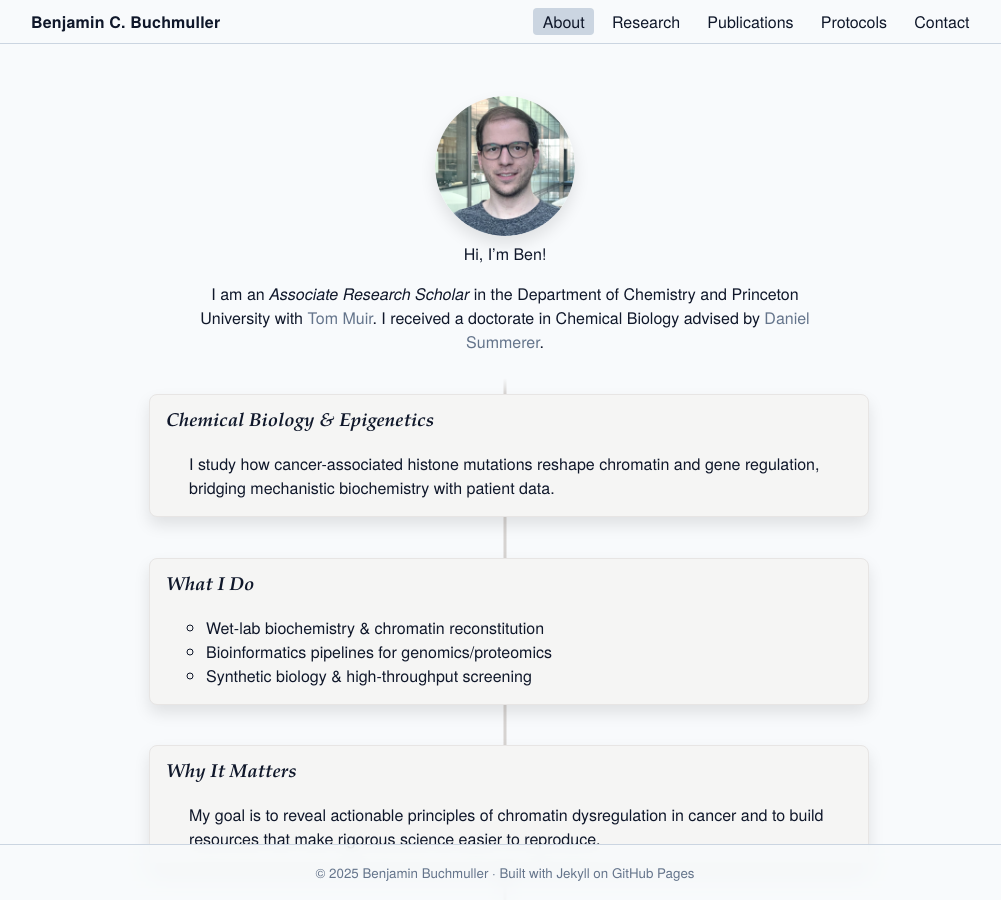
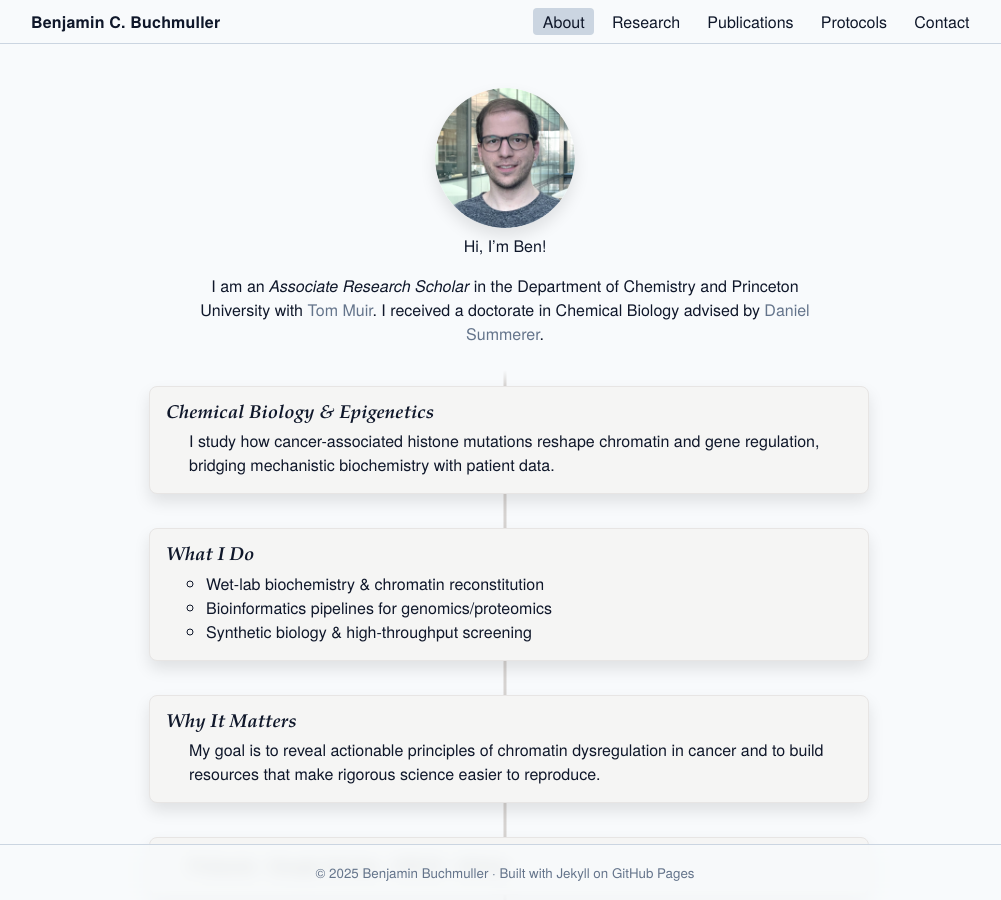
Before and after one commit to benjbuch/benjbuch.github.io, a Jekyll site: the page built from index.html, in a window 1280 px wide and 900 px high. Shown: the whole window, without its empty margins (135-1136 px from the left). Built offline with Jekyll 4.4.1, drawn with Linux system fonts in a browser that asks for light colours.

Commit message:
Refine vertical spacing

```diff
--- a/_sass/_base.scss
+++ b/_sass/_base.scss
@@ -201,7 +201,7 @@ section {
 .hero {
 	border: none;
 	box-shadow: none;
-	padding: var(--pad-l) 0;
+	padding: var(--pad-m) 0;
 	background: none;
 	text-align: center;
 }
@@ -225,6 +225,7 @@ section {
 	border-radius: 90%;
 	box-shadow: var(--shadow);
 	height: #{$portrait-w};
+	margin: 0 auto #{space-s};
 	object-fit: cover;
 	overflow: hidden;
 	width: #{$portrait-w};
--- a/_sass/_bio.scss
+++ b/_sass/_bio.scss
@@ -12,16 +12,17 @@
 
 .bio-card h3 {
 	margin-top: 0;
+	margin-bottom: var(--pad-s);
 }
 
 .bio-centerline {
 	// Vertical spacing between items
 	--gap: var(--pad-m);
 	// Vertical space the card lifts on hover/focus
-	--lift: 1.6rem;
+	--lift: calc(2 * var(--pad-l));
 	--overlap: calc(var(--lift) + var(--tuck));
 	--radius: #{$round-m};
-	--tuck: 26px;
+	--tuck: var(--pad-s);
 	// Color palette
 	--active: #{$stone-300};
 	--hover:  #{$stone-200};
```
